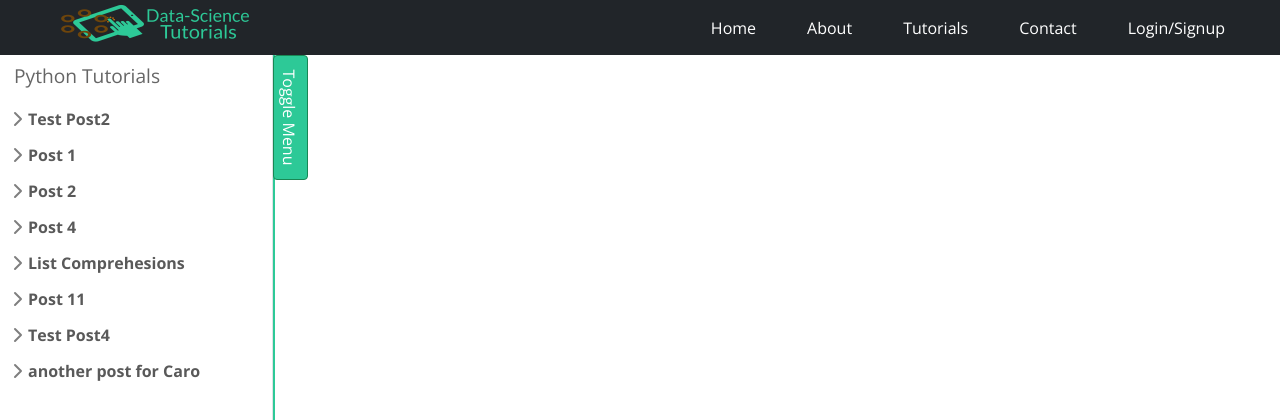
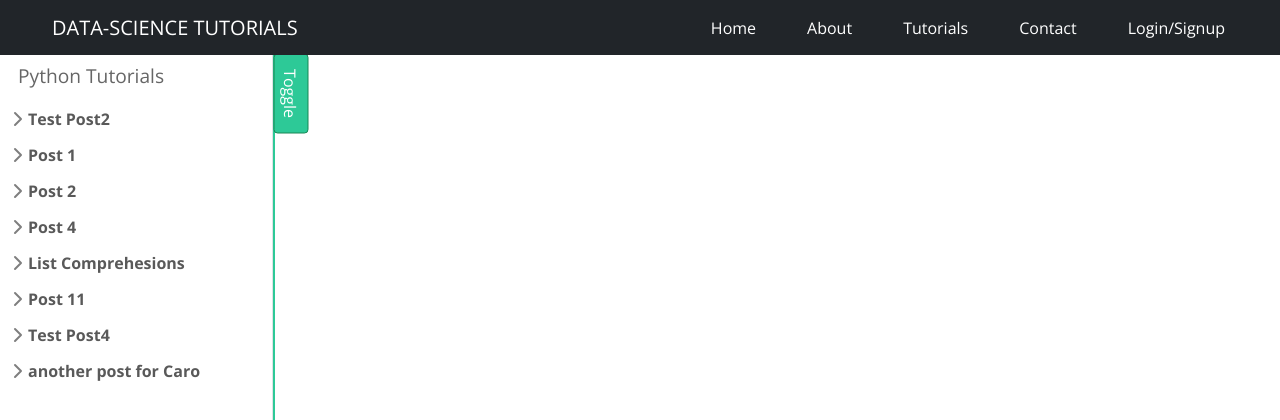
Before and after one commit to OmidSoroush/pypro, a Django app: page /pythontutorials/list/ in a window 1280 px wide. Shown: the top 420 px of the page. Run offline with Django 3.2, Linux system fonts and the light colour scheme; data comes from the database, SQL or seed files in the repository; parts of the project's set-up code (start-up, migrations or seed data) failed here and were passed over; some libraries are stand-ins or nearby versions.

Commit message:
toggle menu setup

```diff
--- a/blog/templates/blog/base.html
+++ b/blog/templates/blog/base.html
@@ -46,7 +46,7 @@
 
 <nav class="navbar navbar-expand-lg fixed-top navbar-dark bg-dark" id="navbar">
   <div class="container-fluid">
-    <a class="navbar-brand" href="{% url 'blog:blog-home' %}"><span class="slanted"> <img src="{% static "blog/img/logo.png" %}" alt=""> </a>
+    <a class="navbar-brand" href="{% url 'blog:blog-home' %}"><span class="slanted">DATA-SCIENCE TUTORIALS</a>
     <button class="navbar-toggler" type="button" data-toggle="modal" data-target="#modalLeft" aria-controls="navbarSupportedContent" aria-expanded="false" aria-label="Toggle navigation">
       <span class="navbar-toggler-icon"></span>
     </button>
--- a/static/blog/sidebars.css
+++ b/static/blog/sidebars.css
@@ -82,7 +82,7 @@
 }
 
  #sidebar-wrapper .sidebar-heading {
-   padding: 12px 14px;
+   padding: 12px 18px;
    font-size: 1.2rem;
  }
 
@@ -112,6 +112,7 @@
 
    #wrapper.toggled #sidebar-wrapper {
      margin-left: -17rem;
+
    }
  }
  .div-push {
@@ -123,13 +124,15 @@
 #menu-toggle {
   transform: rotate(90deg);
   height: 35px;
-  width: 125px;
-  margin: 50px 0 0 -45px;
+  width: 80px;
+  margin: 26px 0px 0px -22px;
   background-color: #2dc997;
 }
 
 #menu-toggle:hover {
   background-color: #6e450b;
+  height: 35px;
+  width: 80px;
 }
 
 .dropdown-toggle { outline: 0; }
```
Also changed, not shown: 3 other files.
